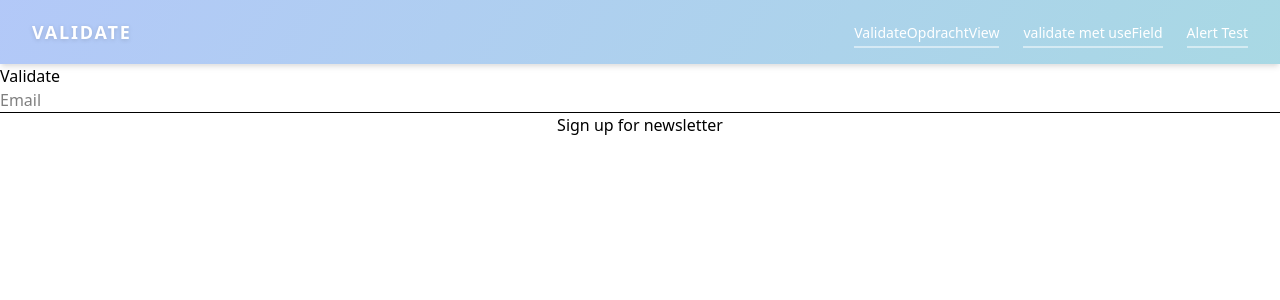
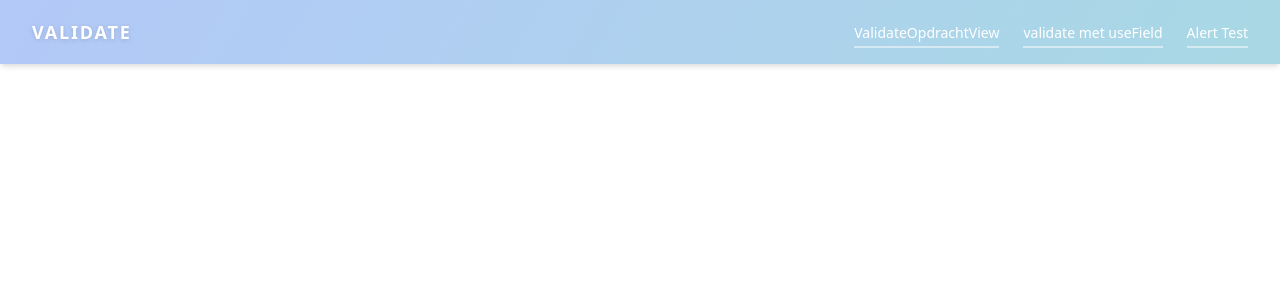
Before and after one commit to JunJieLin1s/validate, a Vue app: page /validate5 in a window 1280 px wide. Shown: the top 300 px of the page. Built offline with nearby package versions, Linux system fonts and the light colour scheme.

Commit message:
update cleaning file

```diff
--- a/src/views/Validate3View.vue
+++ /dev/null
@@ -1,70 +0,0 @@
-<script setup lang="ts">
-import { useForm } from 'vee-validate';
-import * as yup from 'yup';
-
-import CustomInput from '@/components/CustomInput.vue';
-
-const { values, errors, defineField } = useForm({
-    validationSchema: yup.object({
-        email: yup.string().email(). required(),
-    })
-});
-
-const [email, emailProps] = defineField('email', {
-  props: state => ({
-    error: state.errors[0],
-  }),
-});
-</script>
-
-<template>
-    <CustomInput
-        v-model="email"
-        v-bind="emailProps"
-    />
-    <pre>Values: {{ values }}</pre>
-    <pre>Errors: {{ errors }}</pre>
-</template>
-
-<!-- <script setup lang="ts">
-import { useForm, Form, Field, ErrorMessage } from 'vee-validate';
-import * as yup from 'yup';
-
-// 1ste optie
-// const schema = yup.object({
-//     email: yup.string().required().email(),
-// });
-
-// const { values, errors, defineField } = useForm({
-//     validationSchema: schema,
-// });
-
-// 2de optie
-const { values, errors, defineField  } = useForm({
-    validationSchema: yup.object({
-        email: yup.string().email().required(),
-    })
-})
-
-// trigger om te verzorgen dat de validatie alleen gebeurt bij de submit
-// const [email, emailattrs] = defineField('email', {
-//     validateOnModelUpdate: false,
-// });
-
-// State function om te checken wanneer de validatie moet gebeuren
-const [email, emailattrs] = defineField('email', state => {
-    return {
-        // validate aggressively as long as there are errors on the input
-        validateOnModelUpdate: state.errors.length > 0,
-    }
-});
-
-</script>
-<template>
-    <h1 class="text-3xl font-bold underline">
-        composition API
-    </h1>
-    <input type="text" v-model="email" v-bind="emailattrs" />
-    <pre>{{ values }}</pre>
-    <pre>{{ errors }}</pre>
-</template> -->
--- a/src/views/Validate4View.vue
+++ /dev/null
@@ -1,25 +0,0 @@
-<script setup lang="ts">
-import { useForm } from 'vee-validate';
-import { toTypedSchema } from '@vee-validate/yup';
-import * as yup from 'yup';
-
-const { errors, defineField } = useForm({
-  validationSchema: toTypedSchema(
-    yup.object({
-      email: yup.string().email().required(),
-      password: yup.string().min(6).required(),
-    }),
-  ),
-});
-
-const [email, emailAttrs] = defineField('email');
-const [password, passwordAttrs] = defineField('password');
-</script>
-
-<template>
-  <input v-model="email" v-bind="emailAttrs" />
-  <div>{{ errors.email }}</div>
-
-  <input v-model="password" v-bind="passwordAttrs" />
-  <div>{{ errors.password }}</div>
-</template>
--- a/src/views/Validate5View.vue
+++ /dev/null
@@ -1,36 +0,0 @@
-<script setup lang="ts">
-    import { useForm, Field, Form, ErrorMessage } from 'vee-validate'
-
-    const onSubmit = (value: any) => {
-        console.log('Submitted Email: ', value)
-        console.log(JSON.stringify(value, null, 2));
-    }
-
-    const validateEmail = (value: any) => {
-
-        if(!value) {
-            return 'Email is required'
-        }
-
-        const emailRegex = /^[A-Z0-9._%+-]+@[A-Z0-9.-]+\.[A-Z]{2,4}$/i;
-        if (!emailRegex.test(value)) {
-        return 'This field must be a valid email';
-      }
-
-        return true;
-    }
-
-</script>
-<template>
-    <h1>
-        Validate
-    </h1>
-    <Form class="flex flex-col"
-        @submit="onSubmit"
-        >
-        <Field class="border-b-1" type="email" name="email" placeholder="Email" :rules="validateEmail" />
-        <ErrorMessage name="email" class="text-red-500" />
-
-        <button type="submit">Sign up for newsletter</button>
-    </Form>
-</template>
```
Also changed, not shown: src/components/Navbar.vue (+0 -27 lines), src/router.ts (+3 -10 lines), src/views/ValidateOpdrachtView.vue (renamed from src/views/ValidateOpdrachtView.vue.vue).
